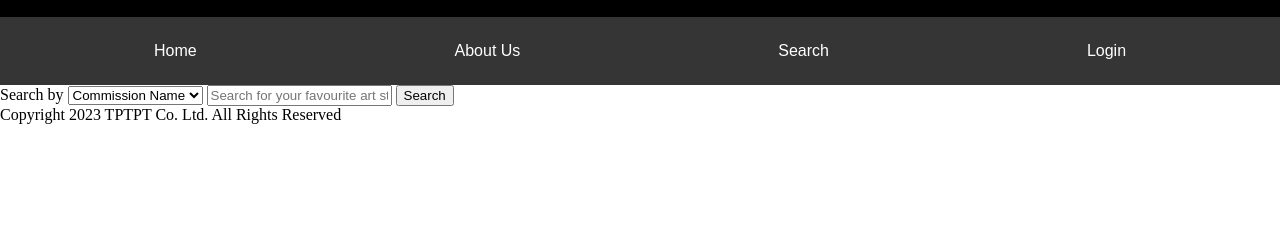
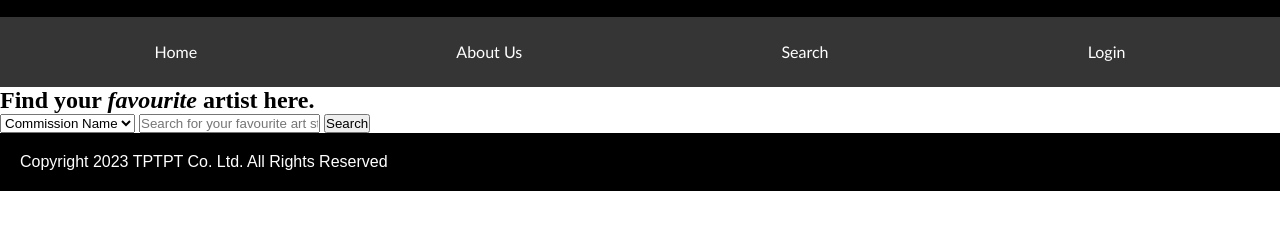
Before and after one commit to pmwatt/muict-revif, a plain HTML site: page src/html/search.html in a window 1280 px wide. Shown: the part 62-292 px from the top of the page. Drawn offline with Linux system fonts and the light colour scheme.

Commit message:
changed search

```diff
--- a/src/css/global.css
+++ b/src/css/global.css
@@ -1,3 +1,4 @@
 * {
     margin: 0%;
+	padding: 0%;
 }
--- a/src/css/header-footer.css
+++ b/src/css/header-footer.css
@@ -4,3 +4,10 @@ header {
     padding: 20px;
     font-family: 'Gill Sans', 'Gill Sans MT', Calibri, 'Trebuchet MS', sans-serif;
 }
+
+footer {
+	background-color: black;
+	color: white;
+	padding: 20px;
+	font-family: sans-serif;
+}
--- a/src/css/navbars.css
+++ b/src/css/navbars.css
@@ -4,9 +4,9 @@ html, body {
 }
 
 /* import fronts Trialcodes @Junior */
-nav{
+/* nav{
   font-family: 'Secular One', sans-serif;
-}
+} */
 
 /* //////////////////// user's nav bar ///////////////////// */
 
@@ -22,6 +22,7 @@ nav{
 .user-navbar a,.admin-navbar a {
   text-decoration: none;
   color: white;
+	font-family: 'Gill Sans', 'Gill Sans MT', Calibri, 'Trebuchet MS', sans-serif;
 }
 
 /* //////////////////// user's nav bar ///////////////////// */
--- /dev/null
+++ b/src/css/search.css
@@ -0,0 +1,5 @@
+.search {
+	display: flex;
+	align-items: center;
+	justify-content: space-around;
+}
--- a/src/html/search.html
+++ b/src/html/search.html
@@ -23,8 +23,16 @@
       <li><a href="/src/html/login-admin.html">Login</a></li>
     </ul>
   </nav>
+	<section class="search">
+		<div class="search-heading">
+			<h1>
+				<span>
+					Find your <i>favourite</i> artist here.
+				</span>
+			</h1>
+		</div>
+		<div class="search-form">
 		  <form>
-    <label for="search-criteria">Search by</label>
 		    <select name="search-criteria" id="search-criteria">
 		      <option value="commission-name">Commission Name</option>
 		      <option value="artist-name">Artist Name</option>
@@ -33,7 +41,8 @@
 		    <input type="text" id="search" name="search" placeholder="Search for your favourite art style">
 		    <button>Search</button>
 		  </form>
-
+		</div>
+	</section>
   <footer>
     <p>Copyright 2023 TPTPT Co. Ltd. All Rights Reserved</p>
   </footer>
--- /dev/null
+++ b/style.css
@@ -0,0 +1,3 @@
+* {
+	color: green;
+}
```
Also changed, not shown: index.html (+1 -0 lines), src/html/login-admin.html (+2 -2 lines), src/css/about-us.css (added), src/css/commission-service-management-admin.css (added), src/css/login-admin.css (added). Lines whose indentation alone changed are shown as unchanged.
